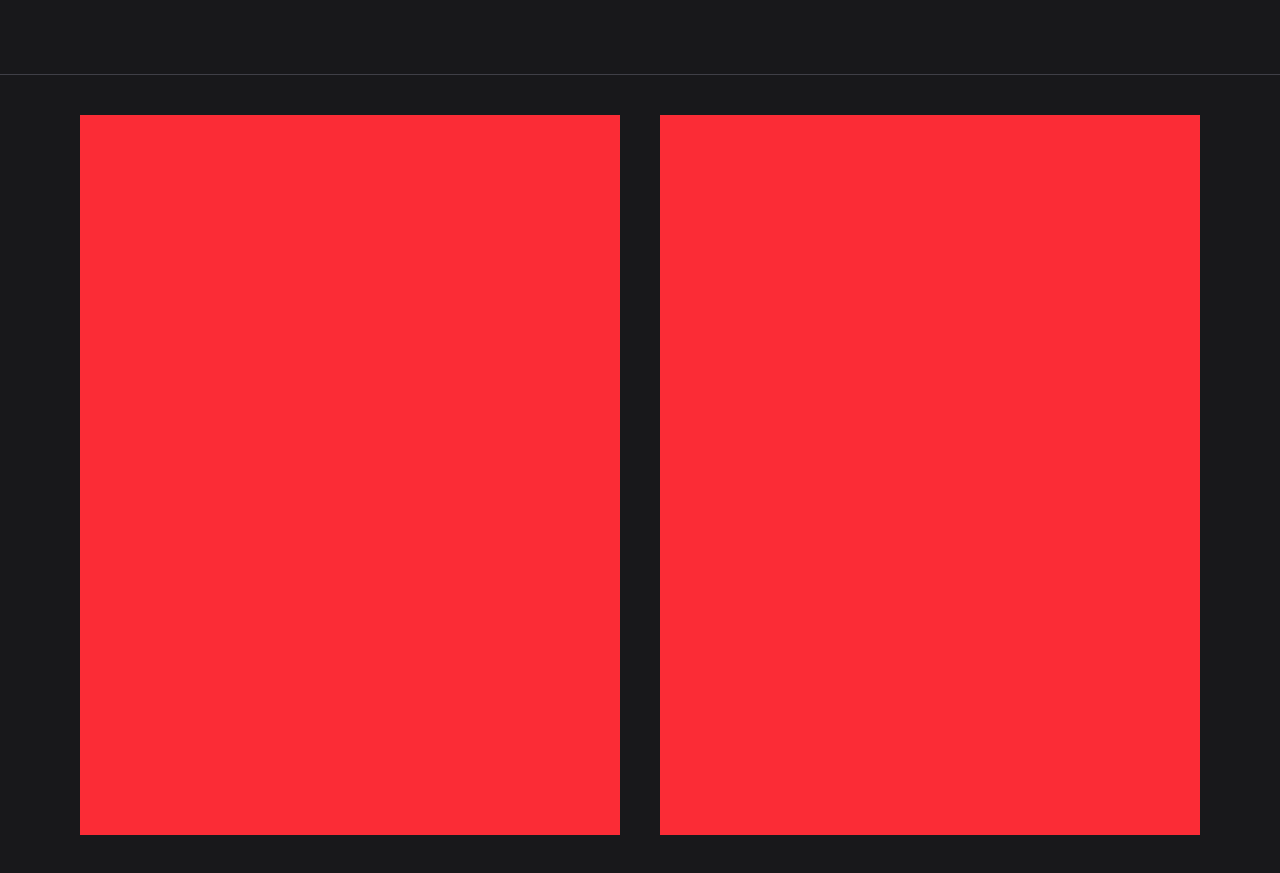
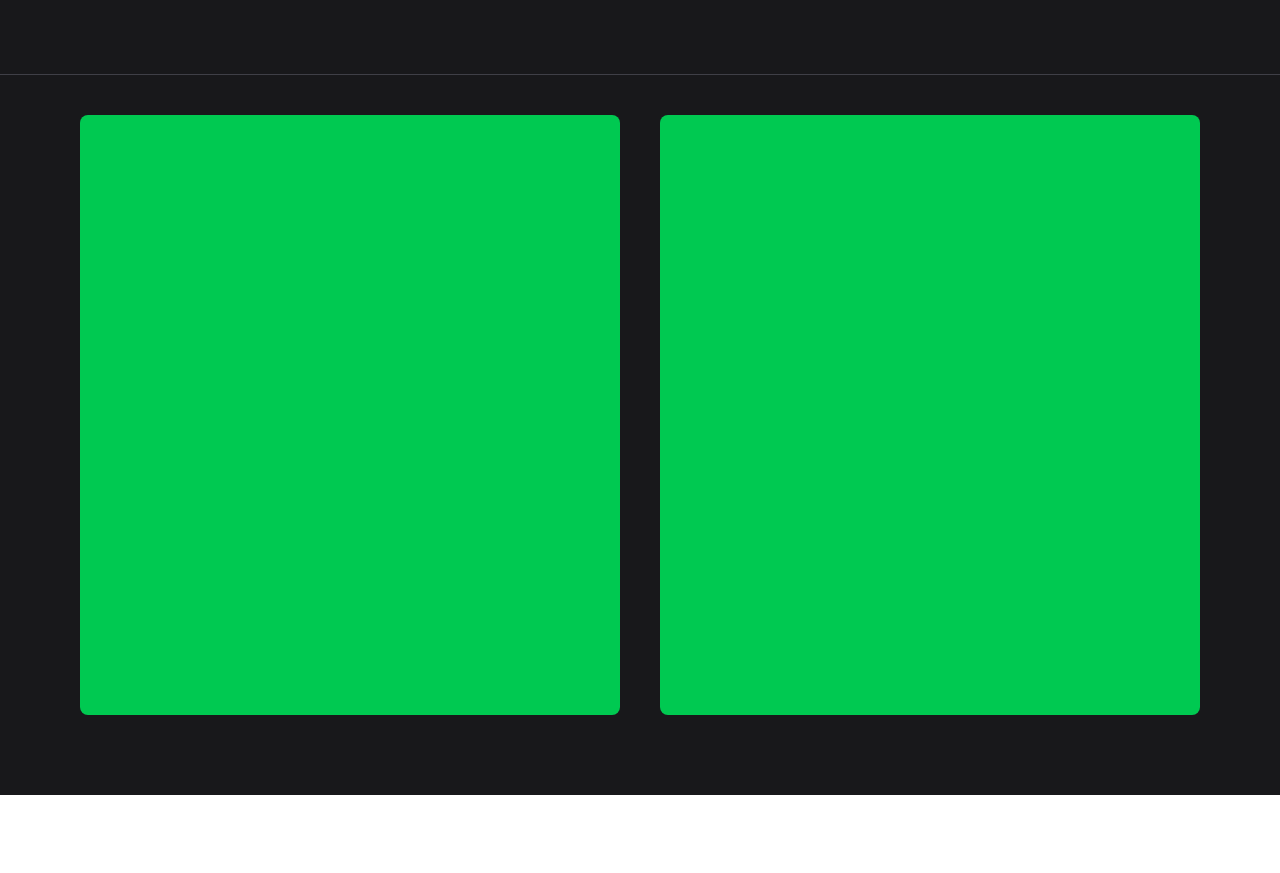
Before and after one commit to attiqrehman-ar/Ochi--react, a React (Vite) app: page / in a window 1280 px wide. Shown: the part 3113-3986 px from the top of the page. After the commit the page ends 3908 px from the top, so only its background shows below. Built offline with nearby package versions, Linux system fonts and the light colour scheme.

Commit message:
add card container and inside it a container

```diff
--- a/src/components/Featured.jsx
+++ b/src/components/Featured.jsx
@@ -9,8 +9,12 @@ function Featured() {
       </div>
       <div className='px-20'>
       <div className="cards w-full flex gap-10">
-            <div className='card w-1/2 h-[90vh] bg-red-500'  ></div>
-            <div className='card w-1/2 h-[90vh] bg-red-500'  ></div>
+            <div className='cardcontainer w-1/2 h-[75vh] rounded-lg  overflow-hidden'>
+            <div className=' card w-full h-full bg-green-500'></div>
+            </div>
+            <div className='cardcontainer w-1/2 h-[75vh] rounded-lg  overflow-hidden'>
+            <div className=' card w-full h-full bg-green-500'></div>
+            </div>
         </div>
       </div>
 
```
